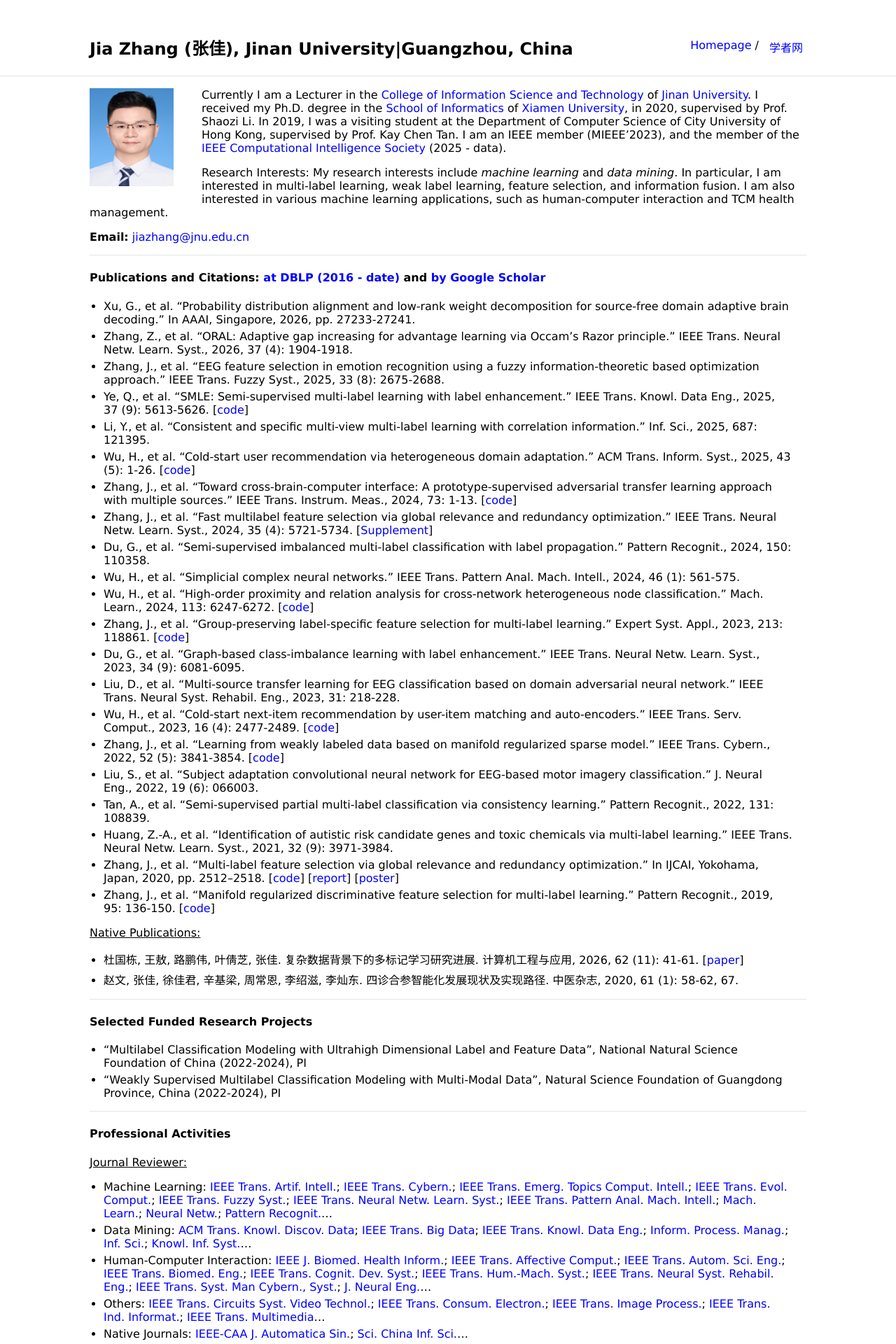
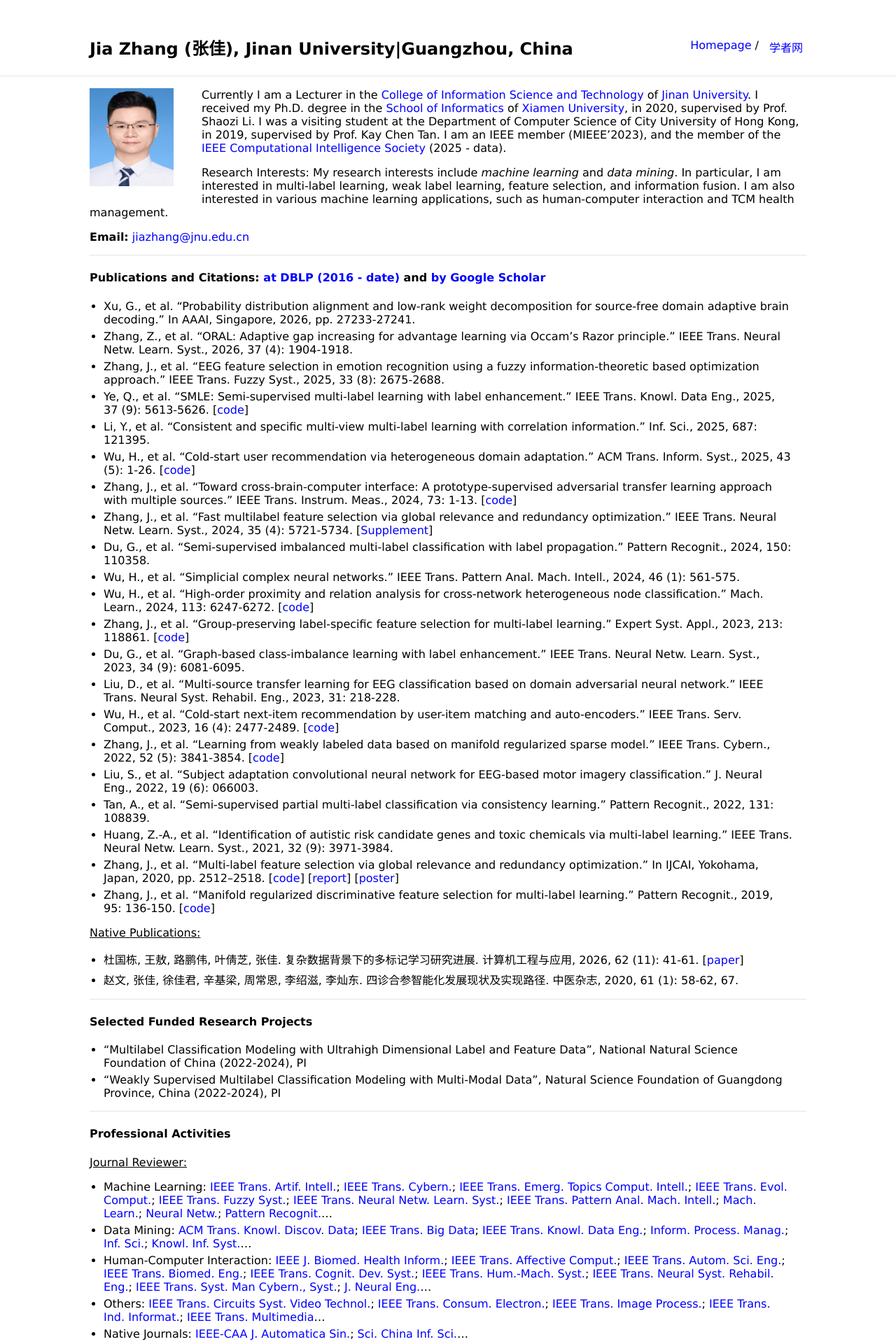
Before and after one commit to jiazhang-ml/jiazhang-ml.github.io, a Jekyll site: the page built from index.md, in a window 1280 px wide. Shown: the top 1920 px of the page at 70% size. Built offline with Jekyll 4.4.1, drawn with Linux system fonts in a browser that asks for light colours.

```diff
--- a/index.md
+++ b/index.md
@@ -5,7 +5,7 @@ layout: default
 
 <img class="profile-picture" src="jiazhang.jpg">
 
-Currently I am a Lecturer in the [College of Information Science and Technology](https://xxxy.jnu.edu.cn/main.htm) of [Jinan University](https://www.jnu.edu.cn/). I received my Ph.D. degree in the [School of Informatics](https://informatics.xmu.edu.cn/) of [Xiamen University](https://www.xmu.edu.cn/), in 2020, supervised by Prof. Shaozi Li. In 2019, I was a visiting student at the Department of Computer Science of City University of Hong Kong, supervised by Prof. Kay Chen Tan. I am an IEEE member (MIEEE'2023), and the member of the [IEEE Computational Intelligence Society](https://cis.ieee.org/) (2025 - data).
+Currently I am a Lecturer in the [College of Information Science and Technology](https://xxxy.jnu.edu.cn/main.htm) of [Jinan University](https://www.jnu.edu.cn/). I received my Ph.D. degree in the [School of Informatics](https://informatics.xmu.edu.cn/) of [Xiamen University](https://www.xmu.edu.cn/), in 2020, supervised by Prof. Shaozi Li. I was a visiting student at the Department of Computer Science of City University of Hong Kong, in 2019, supervised by Prof. Kay Chen Tan. I am an IEEE member (MIEEE'2023), and the member of the [IEEE Computational Intelligence Society](https://cis.ieee.org/) (2025 - data).
 
 Research Interests: My research interests include *machine learning* and *data mining*. In particular, I am interested in multi-label learning, weak label learning, feature selection, and information fusion. I am also interested in various machine learning applications, such as human-computer interaction and TCM health management.
 
```
